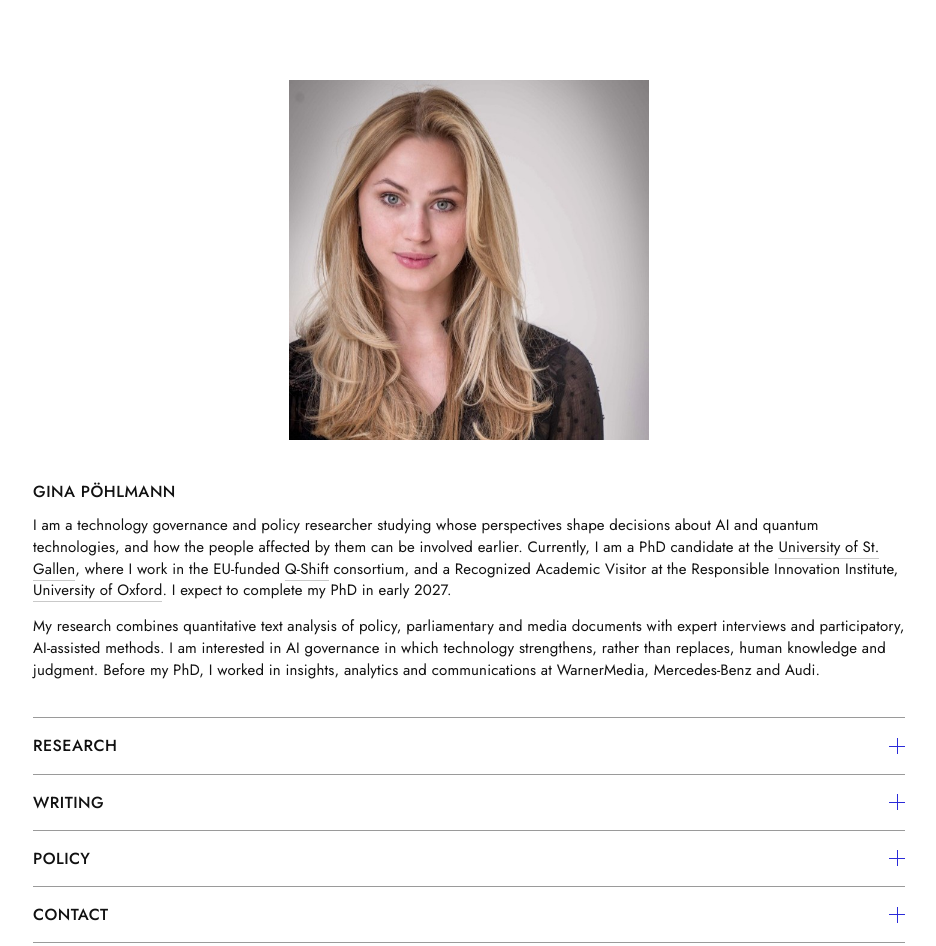
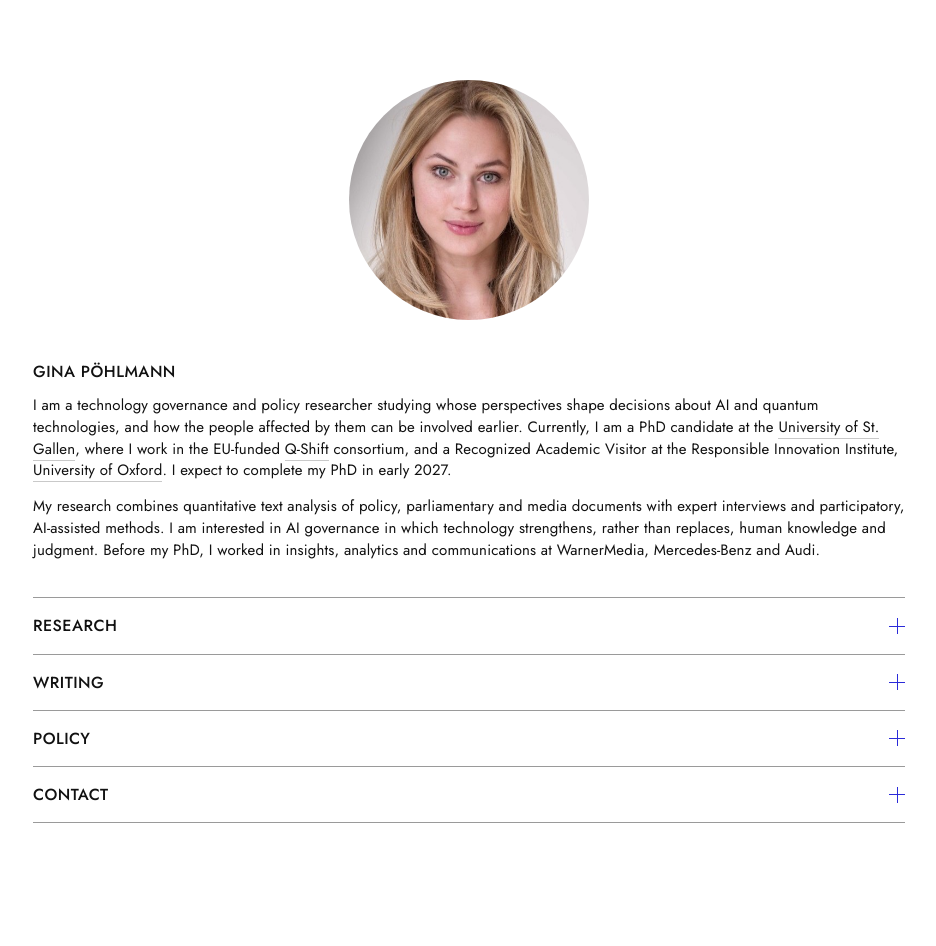
Before and after one commit to poehgina/poehgina.github.io, a plain HTML site: page index.html in a window 1280 px wide. Shown: the whole page, without its empty margins (171-1107 px from the left). Drawn offline with Linux system fonts and the light colour scheme.

Commit message:
Show photo as a face-centred circle

```diff
--- a/index.html
+++ b/index.html
@@ -15,7 +15,7 @@
          font-family:"futura-pt", "Futura PT", "Jost", Futura, "Century Gothic", sans-serif;
          font-size:15px; line-height:1.45; letter-spacing:0.01em; font-weight:400; }
   .wrap { max-width:920px; margin:0 auto; padding:80px 24px 120px; }
-  .photo { display:block; width:100%; max-width:360px; height:auto; margin:0 auto 40px; }
+  .photo { display:block; width:240px; height:240px; border-radius:50%; object-fit:cover; margin:0 auto 40px; }
   .name { font-size:1rem; font-weight:500; letter-spacing:0.03em; text-transform:uppercase; margin:0 0 12px; }
   p { margin:0 0 14px; }
   a { color:inherit; text-decoration:none; border-bottom:1px solid var(--line); }
@@ -40,14 +40,14 @@
   .entry .d { display:block; padding-left:40px; }
   .note { font-style:italic; margin-top:8px; }
   .contact h3 { margin-top:14px; }
-  @media (max-width:600px){ .wrap{padding-top:48px} .photo{max-width:280px} .entry .d{padding-left:20px} }
+  @media (max-width:600px){ .wrap{padding-top:48px} .photo{width:200px; height:200px} .entry .d{padding-left:20px} }
 </style>
 </head>
 <body>
 <div class="wrap">
 
-  <!-- Photo: photo.jpeg (square, shown uncropped). Without it, this line disappears. -->
-  <img class="photo" src="photo.jpeg" alt="Gina Pöhlmann" onerror="this.remove()">
+  <!-- Photo: photo-round.jpg (face-centred crop of photo.jpeg, shown as a circle). Without it, this line disappears. -->
+  <img class="photo" src="photo-round.jpg" alt="Gina Pöhlmann" onerror="this.remove()">
 
   <p class="name">Gina Pöhlmann</p>
   <p>I am a technology governance and policy researcher studying whose perspectives shape decisions about AI and quantum technologies, and how the people affected by them can be involved earlier. Currently, I am a PhD candidate at the <a href="https://www.unisg.ch/en/">University of St. Gallen</a>, where I work in the EU-funded <a href="https://chanse.org/qshift/">Q-Shift</a> consortium, and a Recognized Academic Visitor at the Responsible Innovation Institute, <a href="https://www.cs.ox.ac.uk/">University of Oxford</a>. I expect to complete my PhD in early 2027.</p>
```
Also changed, not shown: photo-round.jpg (added).
